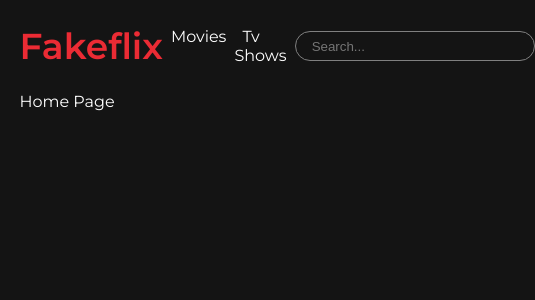
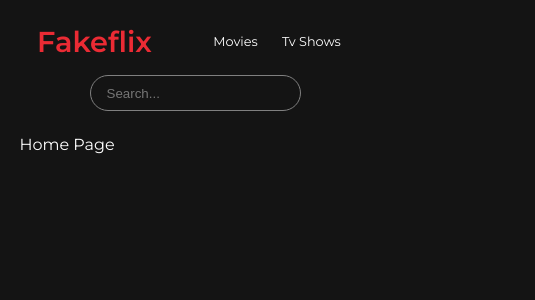
Before and after one commit to EmanuelTejada032/fakeflix, a React (Create React App) app: page / in a window 390 px wide. Shown: the top 300 px of the page, 535 px wide, since content can reach past the window. Built offline with nearby package versions, Linux system fonts and the light colour scheme.

Commit message:
fix some responsive bugs

```diff
--- a/src/App.css
+++ b/src/App.css
@@ -29,14 +29,18 @@ body{
     padding: 1.5rem 0;
 }
 
-.nav-right{
+.wrapper{
     display: flex;
+    justify-content: space-between;
+    align-items: center;
+    flex-basis: 55%;
 }
+
 .nav-links {
     list-style: none;
     justify-content: space-between;
     display:flex;
-    width: 200px;
+    width: 175px;
 }
 
 .nav-link{
@@ -53,20 +57,19 @@ body{
 .logo {
     text-decoration: none;
     color: #eb2b34;
-    font-size: 1.5rem;
+    font-size: 1.3rem;
 }
 
 .search-box{
-    padding: .4rem 1rem;
+    padding: .6rem 1rem;
     background-color:transparent;
     color: white;
     outline-style: none;
     border-radius: 50px;
-    width: 25%;
-    min-width: 240px;
-    max-width: 240px;
+    max-width: 250px;
     border: 1px solid gray;
     transition: 0.2s ease-in-out;
+    flex-basis: 30%;
 }
 
 .search-box:focus{
@@ -128,3 +131,25 @@ body{
     justify-content: space-between;
     padding: 1rem;
 }
+
+@media screen and (max-width: 860px){
+    .navbar{
+        flex-direction: column;
+    }
+    .wrapper{
+       width: 90%;
+       margin-bottom: 1rem;
+       font-size: .8rem ;
+       align-items: center;
+    }
+    .logo{
+        font-size: 1.2rem;
+        flex-basis: 60%;
+    }
+    .search-box{
+        max-width: 400px;
+    }
+    .nav-links{
+        justify-content: space-around;
+    }
+}
--- a/src/components/Navbar/Navbar.jsx
+++ b/src/components/Navbar/Navbar.jsx
@@ -7,11 +7,14 @@ const Navbar = () => {
     return (
         <>
             <nav className='container navbar'>
-                <Link to='/' className='logo'><h1>Fakeflix</h1></Link>
-                <ul className='nav-links'>
-                    <li ><Link to='/movies' className='nav-link'>Movies</Link></li>
-                    <li ><Link to='/tvshows'className='nav-link'>Tv Shows</Link></li>
-                </ul>
+                <div className="wrapper">
+                    <Link to='/' className='logo'><h1>Fakeflix</h1></Link>
+                    <ul className='nav-links'>
+                        <li ><Link to='/movies' className='nav-link'>Movies</Link></li>
+                        <li ><Link to='/tvshows'className='nav-link'>Tv Shows</Link></li>
+                    </ul>
+                </div>
+
                  <input type="search" placeholder='Search...' className='search-box'/>
             </nav>
 
```
